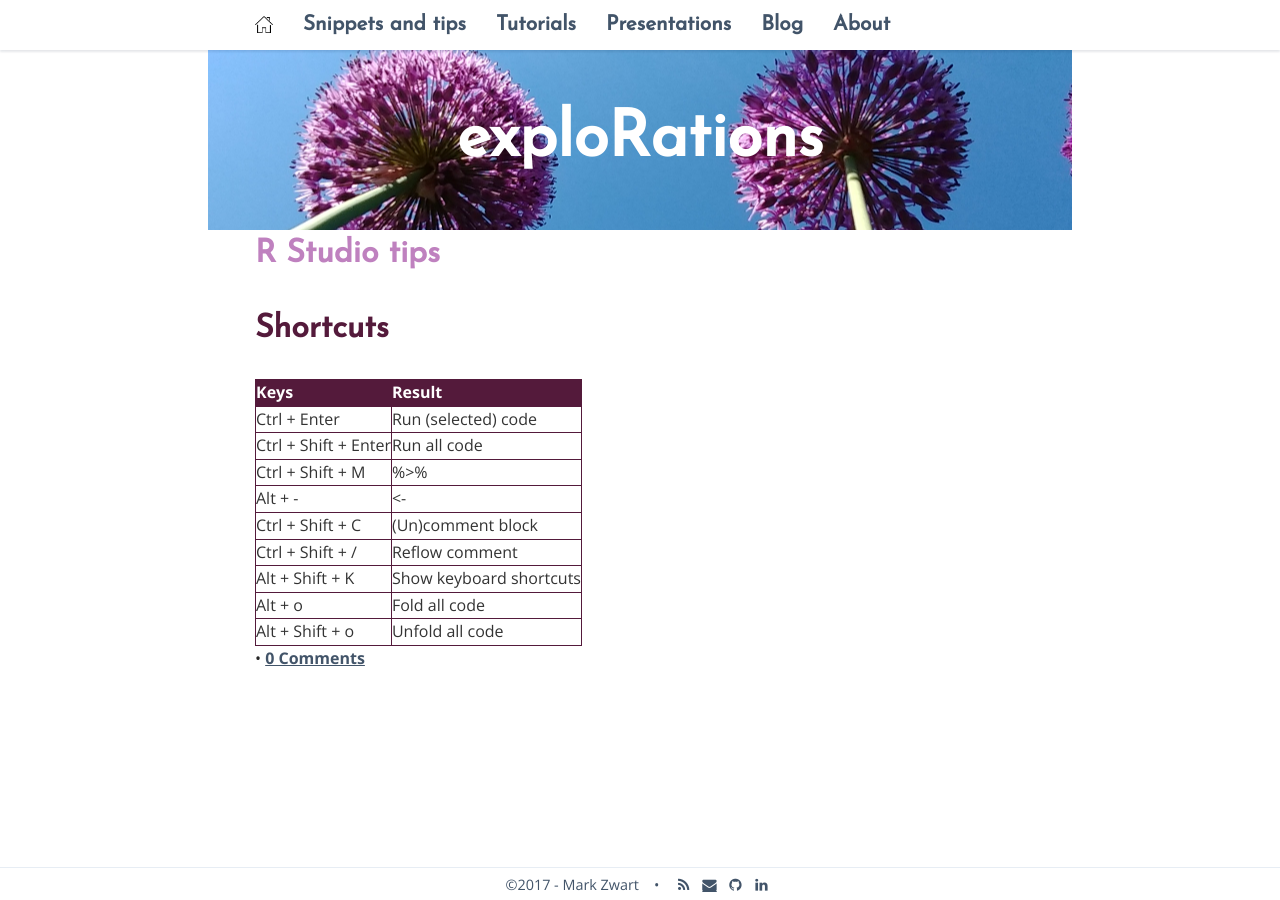
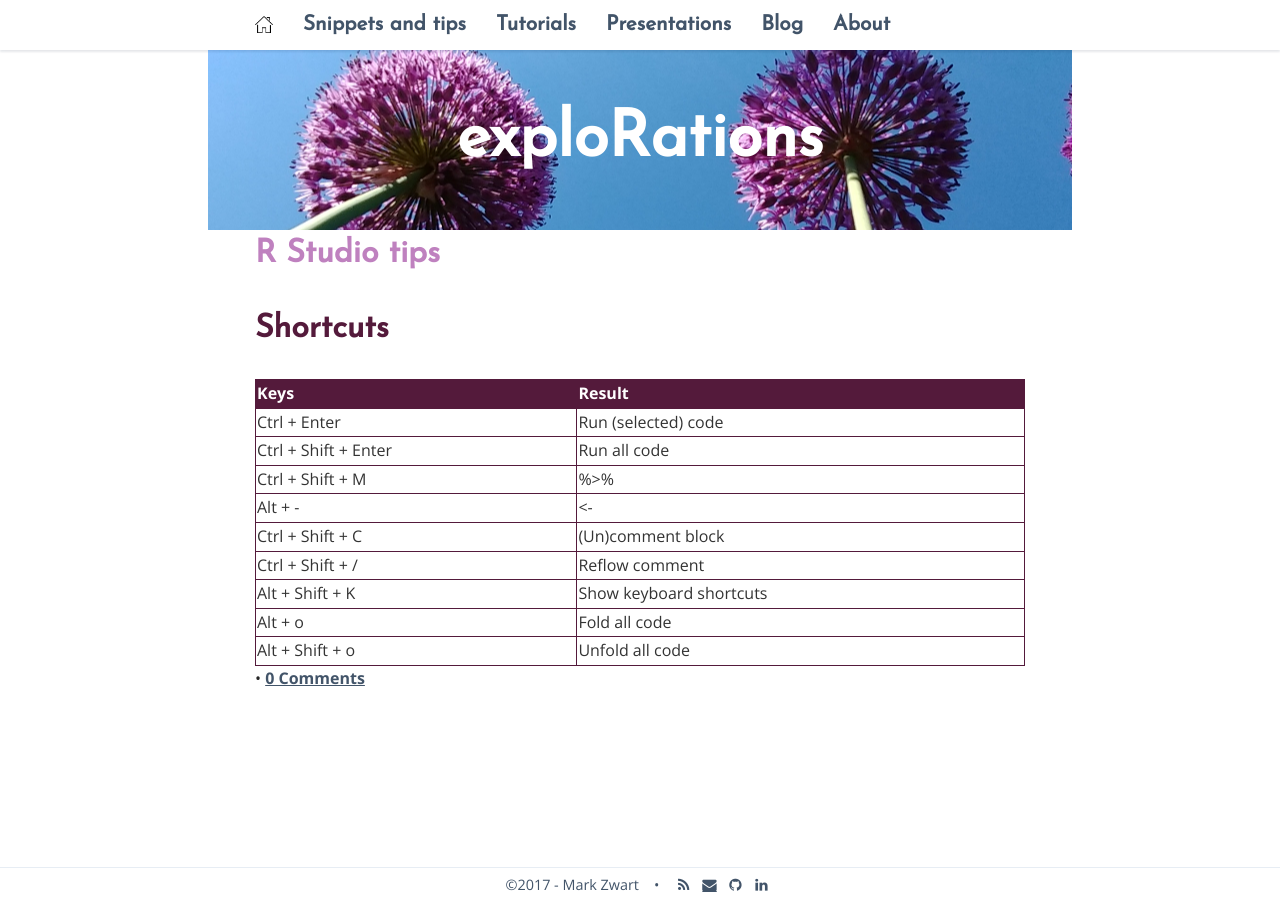
Before and after one commit to mark-me/mark-me.github.io, a Jekyll site: the page built from _pages/snippets-and-tips/r-studio-tips.md, in a window 1280 px wide. Built offline with Jekyll 4.4.1, drawn with Linux system fonts in a browser that asks for light colours; nearby versions of some CDN libraries; comment, search, counter and statistics services are not loaded.

Commit message:
Update _layout.scss

```diff
--- a/_sass/_layout.scss
+++ b/_sass/_layout.scss
@@ -136,6 +136,7 @@ p.spacer {
 }
 
 table{
+	width: 100%;
     	border: solid 1px #541a3b;
     	border-collapse: collapse;
    	border-spacing: 0;
@@ -144,13 +145,13 @@ th{
     	background-color: #541a3b;
     	border: solid 1px #541a3b;
     	color: #FFFFFF;
-    padding: 0px;
+    	padding: 1px;
     	text-align: left;
 }
 td{
    	border: solid 1px #541a3b;
     	color: #333;
-    padding: 0px;
+    	padding: 1px;
 }
 
 /**
```
Lines whose indentation alone changed are shown as unchanged.
